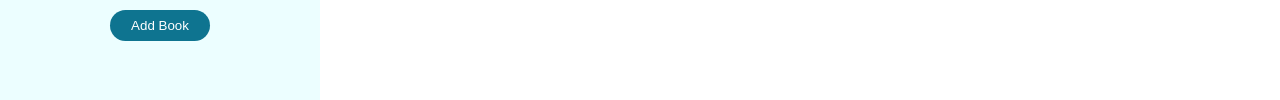
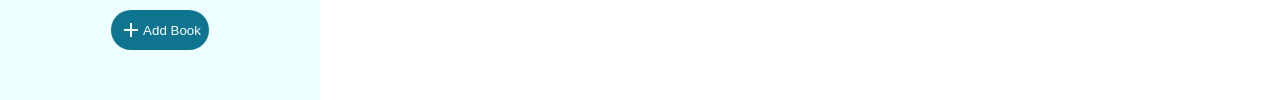
Before and after one commit to janpetallo/odin-library, a plain HTML site: page index.html in a window 1280 px wide. Shown: the part 388-488 px from the top of the page. Drawn offline with Linux system fonts and the light colour scheme.

Commit message:
added svg to add book button

```diff
--- a/index.html
+++ b/index.html
@@ -43,7 +43,9 @@
                     <input type="checkbox" id="read" name="read">
                     <label for="read">Read</label>
                 </div>
-                <button type="submit">Add Book</button>
+                <button type="submit"><svg xmlns="http://www.w3.org/2000/svg" height="24" viewBox="0 -960 960 960" width="24"><path d="M440-440H200v-80h240v-240h80v240h240v80H520v240h-80v-240Z"/></svg>
+                     Add Book
+                </button>
             </form>
         </div>
 
--- a/styles.css
+++ b/styles.css
@@ -8,6 +8,11 @@
 body {
     margin: 0;
     text-align: center;
+}
+
+svg{
+    fill: white;
+
 }
 
 .container {
@@ -161,12 +166,15 @@ body {
 .add-book button {
     margin: 0.5rem;
     padding: 0.5rem;
-    width: 100px;
     background-color: var(--primary-color);
     color: white;
 
     border-radius: 40px;
     border: none;
+
+    display: flex;
+    justify-content: space-between;
+    align-items: center;
 }
 
 .add-book button:hover {
```
Also changed, not shown: assets/add_FILL0_wght400_GRAD0_opsz24.svg (added).
